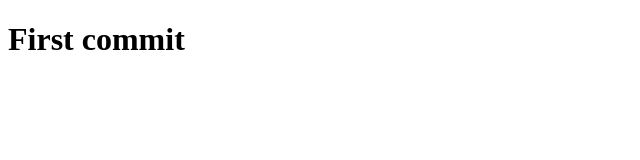
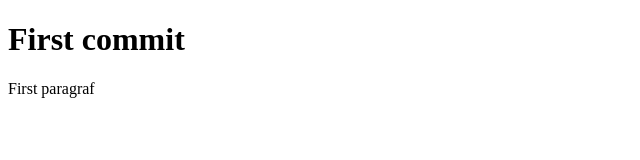
Before and after one commit to vleraqaja/vleraqaja, a plain HTML site: page index.html in a window 1280 px wide. Shown: the whole page, without its empty margins (0-640 px from the left). Drawn offline with Linux system fonts and the light colour scheme.

Commit message:
first paragraf

```diff
--- a/index.html
+++ b/index.html
@@ -5,6 +5,8 @@
 </head>
 <body>
     <h1>First commit</h1>
+
+    <p>First paragraf</p>
 </body>
 
 </htm>
```
